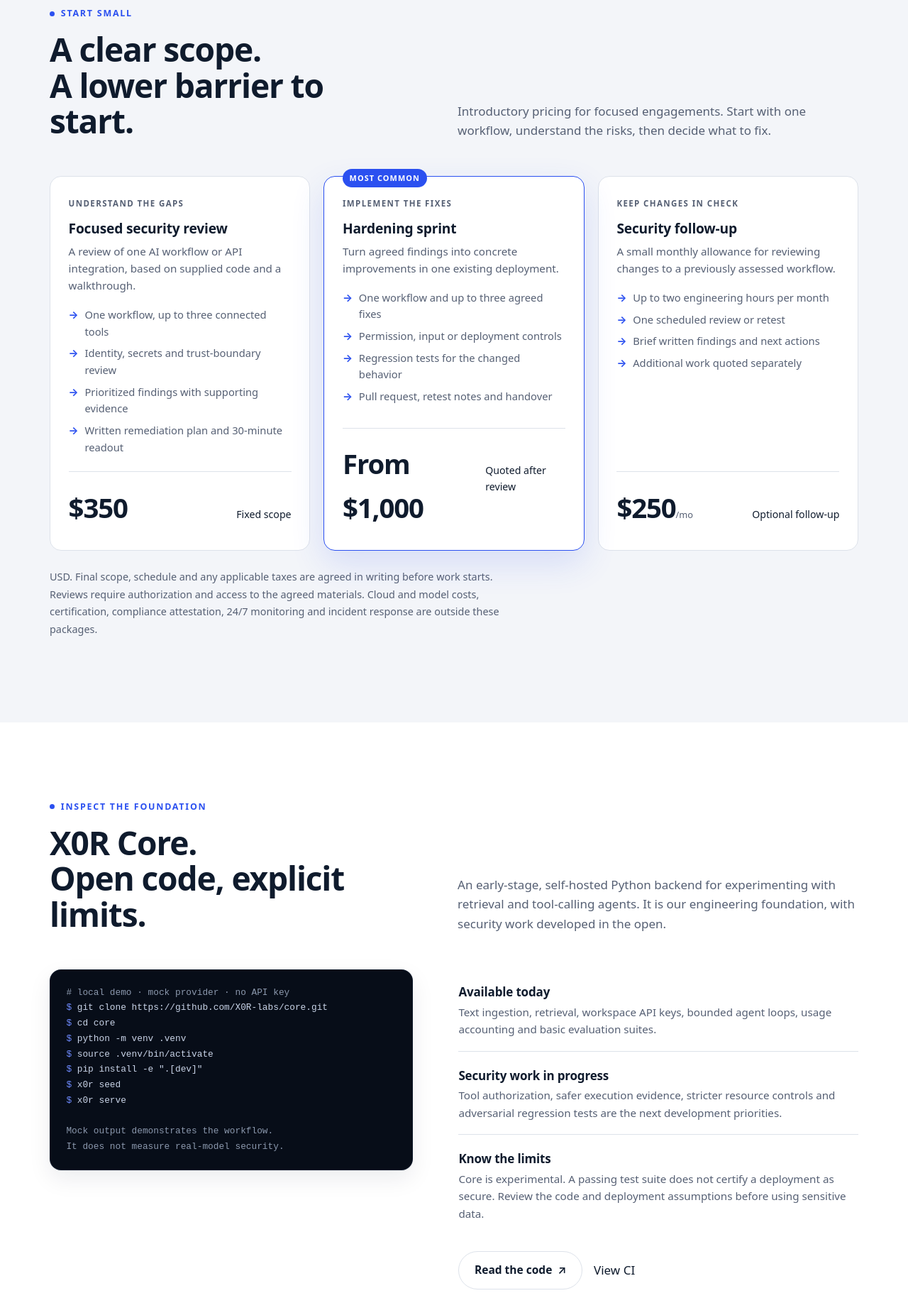
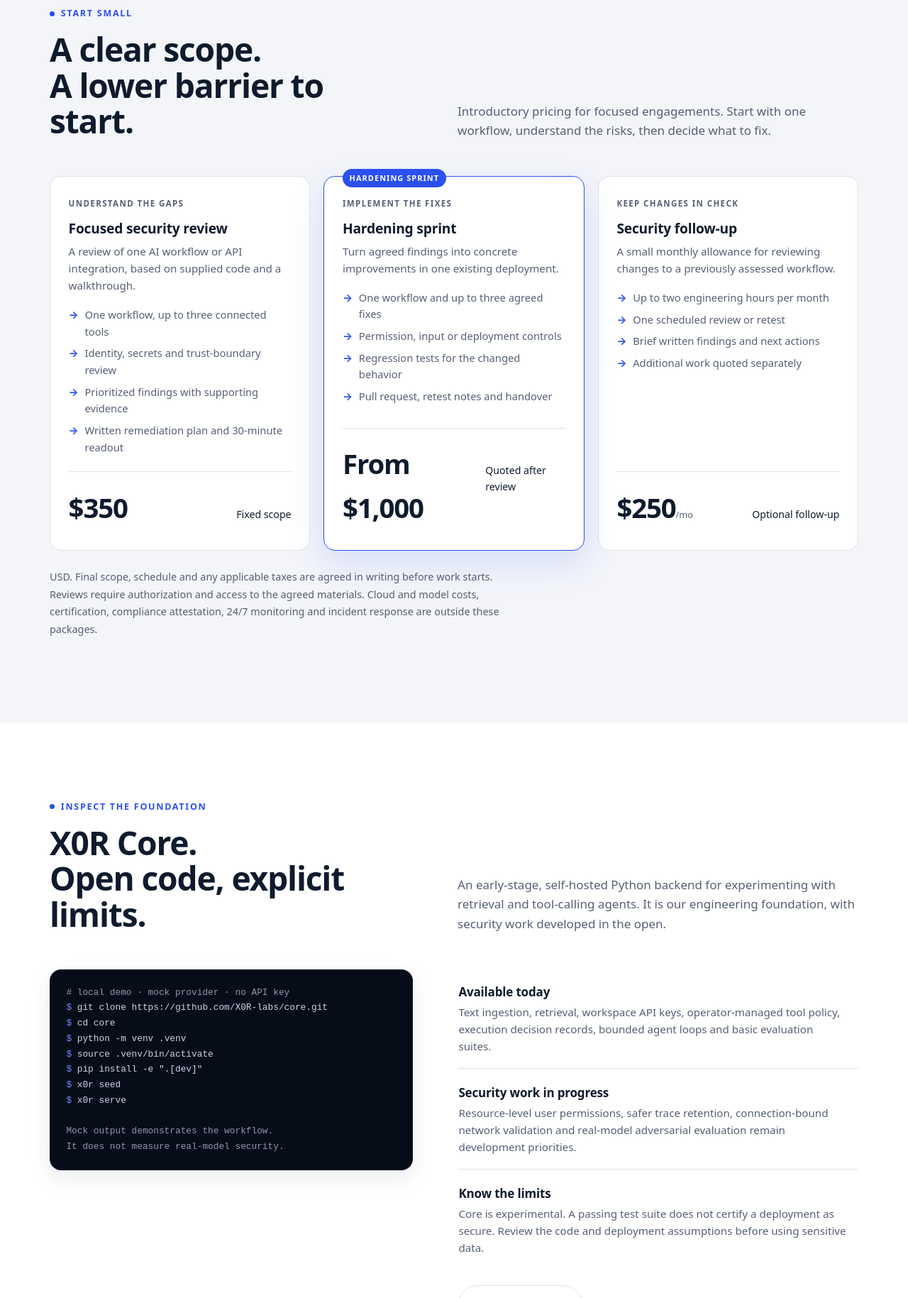
Before and after one commit to X0R-labs/site, a plain HTML site: page index.html in a window 1280 px wide. Shown: the part 1151-2980 px from the top of the page at 71% size. Drawn offline with Linux system fonts and the light colour scheme.

Commit message:
Security follow-up: bounded tools, accurate evals and launch cleanup (#2)
Co-authored-by: beltagyy <25300381+beltagyy@users.noreply.github.com>

```diff
--- a/index.html
+++ b/index.html
@@ -10,7 +10,10 @@
 <meta property="og:type" content="website"><meta property="og:title" content="X0R Labs | Security engineering for AI systems">
 <meta property="og:description" content="Understand what your AI agents can access. Find the gaps. Build the controls. Focused security reviews from $350.">
 <meta property="og:url" content="https://x0r-labs.github.io/site/">
-<meta name="twitter:card" content="summary">
+<meta property="og:image" content="https://x0r-labs.github.io/site/social-preview.png">
+<meta property="og:image:width" content="1200"><meta property="og:image:height" content="630">
+<meta property="og:image:alt" content="X0R Labs — Security engineering for AI systems. Secure by design. Intelligent by nature.">
+<meta name="twitter:card" content="summary_large_image">
 <link rel="stylesheet" href="styles.css">
 <script type="application/ld+json">{"@context":"https://schema.org","@type":"Organization","name":"X0R Labs","url":"https://x0r-labs.github.io/site/","description":"Security engineering for AI systems, APIs and cloud deployments.","sameAs":["https://github.com/X0R-labs","https://www.linkedin.com/company/x0r-labs/"]}</script>
 </head>
@@ -67,7 +70,7 @@ Can you reconstruct what happened?
 
 <span class="t-muted">Mock output demonstrates the workflow.</span>
 <span class="t-muted">It does not measure real-model security.</span></code></div>
-<div><ul class="feature-list"><li><div><strong>Available today</strong><p>Text ingestion, retrieval, workspace API keys, bounded agent loops, usage accounting and basic evaluation suites.</p></div></li><li><div><strong>Security work in progress</strong><p>Tool authorization, safer execution evidence, stricter resource controls and adversarial regression tests are the next development priorities.</p></div></li><li><div><strong>Know the limits</strong><p>Core is experimental. A passing test suite does not certify a deployment as secure. Review the code and deployment assumptions before using sensitive data.</p></div></li></ul><p class="product-links"><a class="btn btn--outline" href="https://github.com/X0R-labs/core">Read the code <span aria-hidden="true">↗</span></a> <a href="https://github.com/X0R-labs/core/actions">View CI</a></p></div></div>
+<div><ul class="feature-list"><li><div><strong>Available today</strong><p>Text ingestion, retrieval, workspace API keys, operator-managed tool policy, execution decision records, bounded agent loops and basic evaluation suites.</p></div></li><li><div><strong>Security work in progress</strong><p>Resource-level user permissions, safer trace retention, connection-bound network validation and real-model adversarial evaluation remain development priorities.</p></div></li><li><div><strong>Know the limits</strong><p>Core is experimental. A passing test suite does not certify a deployment as secure. Review the code and deployment assumptions before using sensitive data.</p></div></li></ul><p class="product-links"><a class="btn btn--outline" href="https://github.com/X0R-labs/core">Read the code <span aria-hidden="true">↗</span></a> <a href="https://github.com/X0R-labs/core/actions">View CI</a></p></div></div>
 </div></section>
 <section class="section section--navy" id="practice"><div class="container"><div class="section__head"><div><span class="eyebrow eyebrow--light">What we examine</span><h2>Follow the action.<br>Check every boundary.</h2></div><p>Begin with the controls that determine what an agent or API can actually do.</p></div>
 <div class="usecases"><article class="usecase"><div class="usecase__kicker">Agent permissions</div><h3>Who can do what?</h3><p>Review tool permissions, caller identity, workspace boundaries and the arguments sent to sensitive operations.</p></article><article class="usecase"><div class="usecase__kicker">Adversarial behavior</div><h3>What happens under pressure?</h3><p>Use scoped test cases for malicious retrieved content, unauthorized actions and resource exhaustion. Record both failures and limitations.</p></article><article class="usecase"><div class="usecase__kicker">Deployment &amp; evidence</div><h3>What can you verify?</h3><p>Examine secrets, network access, API exposure and execution logs. Keep useful investigation evidence without retaining unnecessary sensitive data.</p></article></div>
--- a/styles.css
+++ b/styles.css
@@ -670,7 +670,7 @@ h3 {
 }
 
 .card--featured::before {
-  content: "Most common";
+  content: "Hardening sprint";
   position: absolute;
   top: -11px;
   left: 1.6rem;
```
Also changed, not shown: social-preview.png (added).
